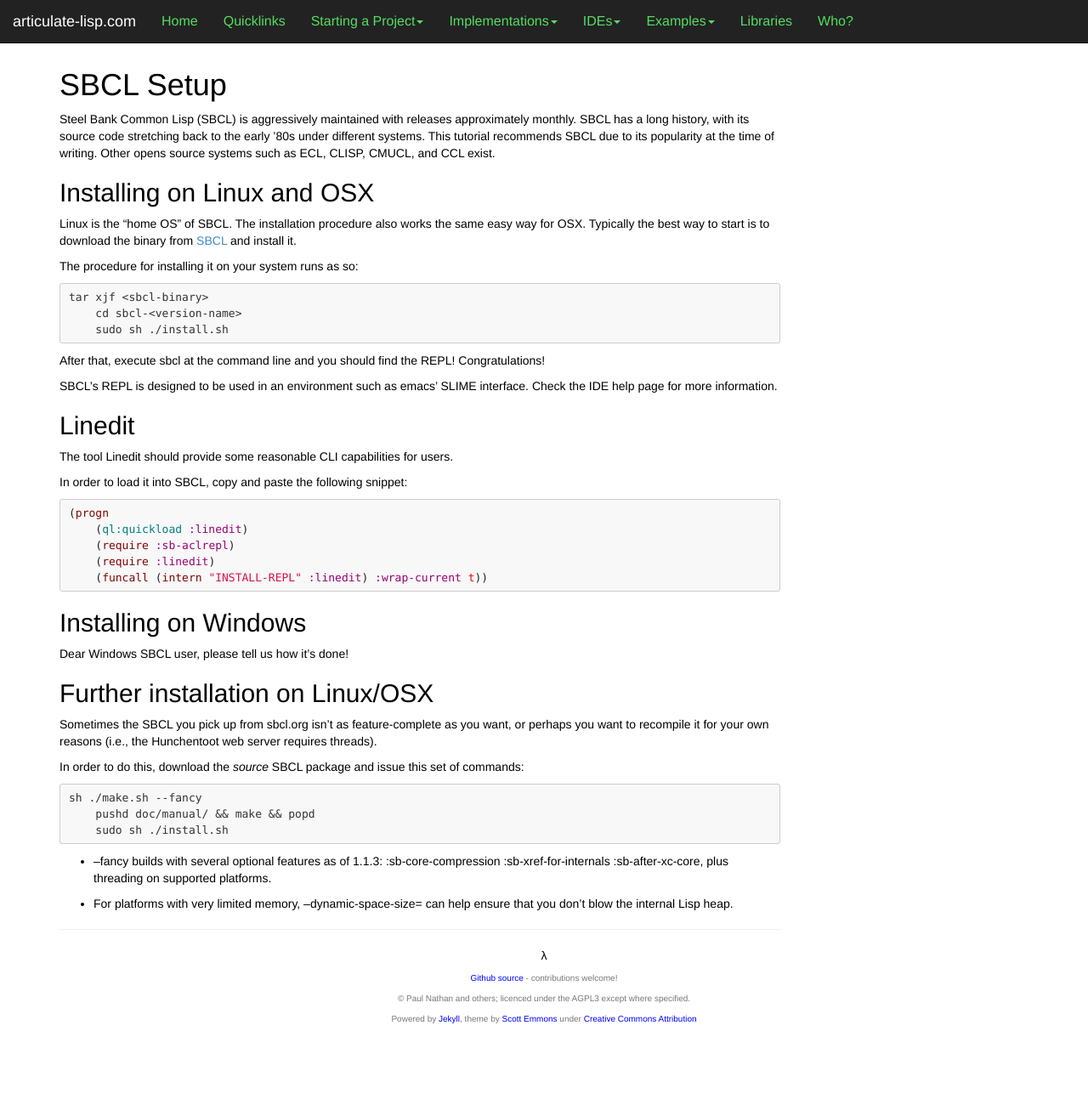
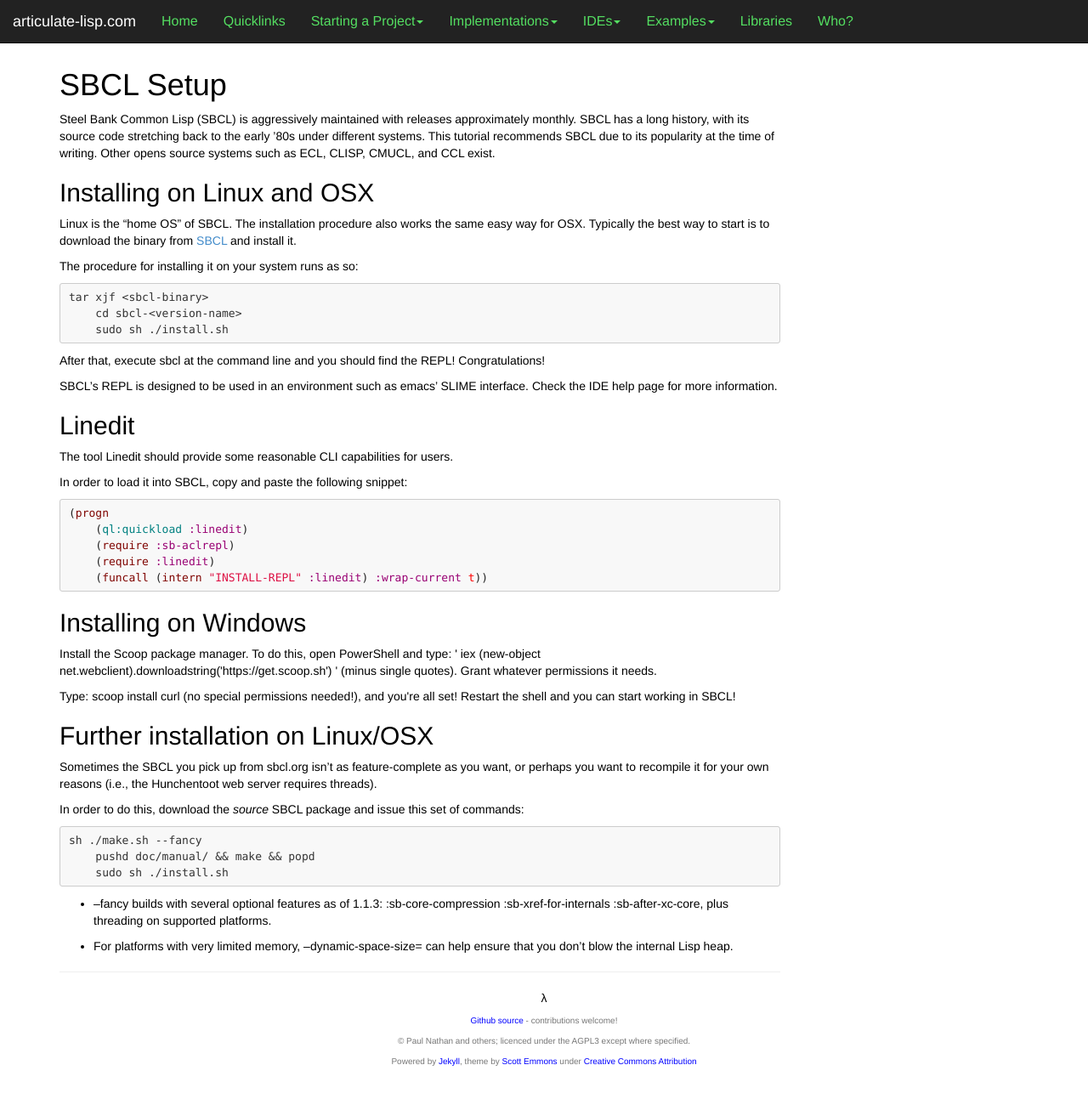
Before and after one commit to articulate-common-lisp/articulate-common-lisp.github.io, a Jekyll site: the page built from implementations/sbcl-setup.html, in a window 1280 px wide and 1326 px high. Shown: the top 1293 px of the window at 85% size. Built offline with Jekyll 4.4.1, drawn with Linux system fonts in a browser that asks for light colours; Markdown is read by kramdown in place of the engine named in the settings.

Commit message:
added Windows setup instructions for SBCL
feel free to tell me if i did something incorrectly. hope this helps someone! i found this website to be a very welcoming resource! :D

```diff
--- a/implementations/sbcl-setup.html
+++ b/implementations/sbcl-setup.html
@@ -34,7 +34,10 @@
     (require :linedit)
     (funcall (intern &quot;INSTALL-REPL&quot; :linedit) :wrap-current t))</code></pre>
 <h2 id="installing-on-windows">Installing on Windows</h2>
-<p>Dear Windows SBCL user, please tell us how it&#8217;s done!</p>
+<p> Install the Scoop package manager. To do this, open PowerShell and type: ' iex (new-object net.webclient).downloadstring('https://get.scoop.sh') ' (minus single quotes).
+Grant whatever permissions it needs. </p>
+<p> Type: scoop install curl (no special permissions needed!), and you're all set! Restart the shell and you can start working in SBCL! </p>
+
 <h2 id="further-installation-on-linuxosx">Further installation on Linux/OSX</h2>
 <p>Sometimes the SBCL you pick up from sbcl.org isn&#8217;t as feature-complete as you want, or perhaps you want to recompile it for your own reasons (i.e., the Hunchentoot web server requires threads).</p>
 <p>In order to do this, download the <em>source</em> SBCL package and issue this set of commands:</p>
```
